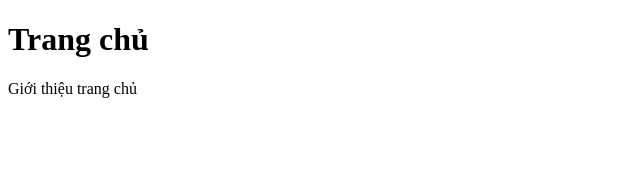
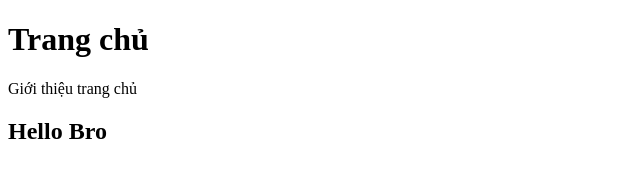
Before and after one commit to tuanemtramtinh/bai14-hoc-git-f1-24, a plain HTML site: page index.html in a window 1280 px wide. Shown: the whole page, without its empty margins (0-640 px from the left). Drawn offline with Linux system fonts and the light colour scheme.

Commit message:
Update Page home

```diff
--- a/index.html
+++ b/index.html
@@ -8,5 +8,7 @@
 <body>
     <h1>Trang chủ</h1>
     <p>Giới thiệu trang chủ</p>
+
+    <h2>Hello Bro</h2>
 </body>
 </html>
```
